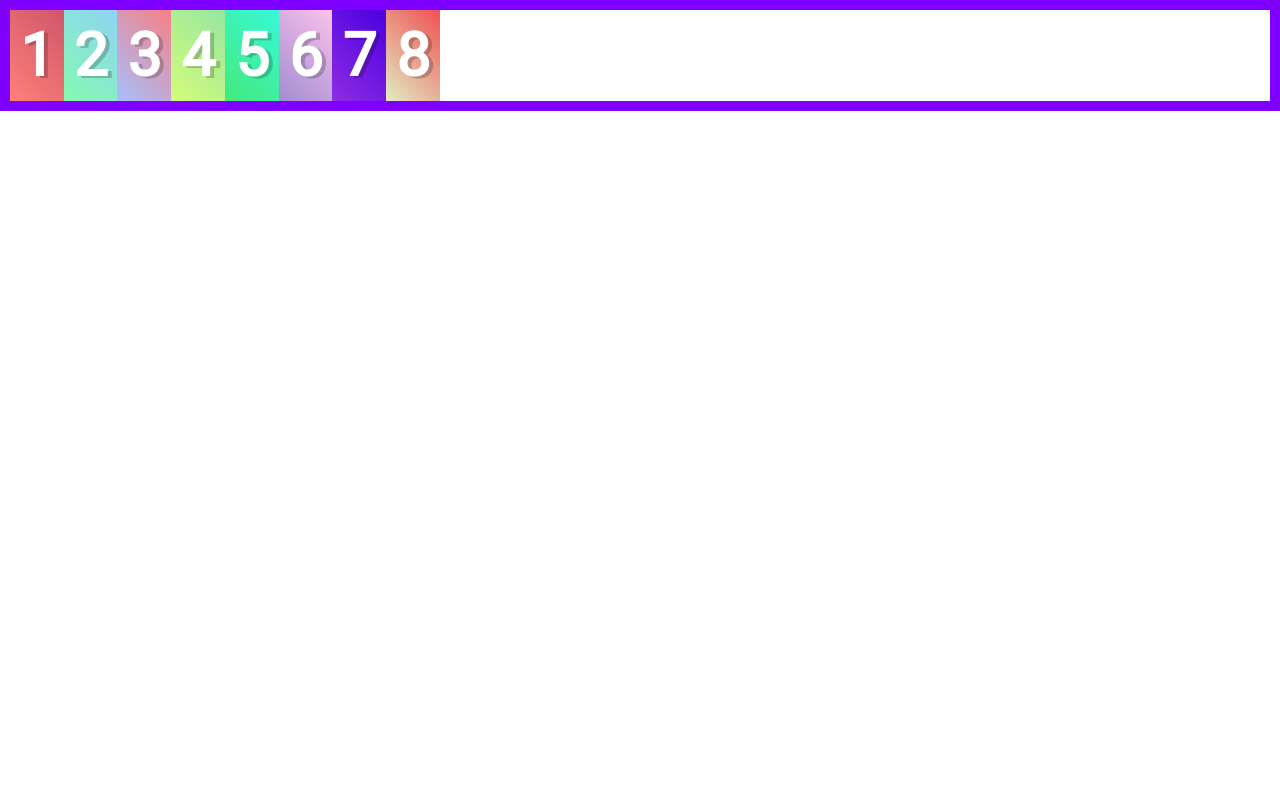
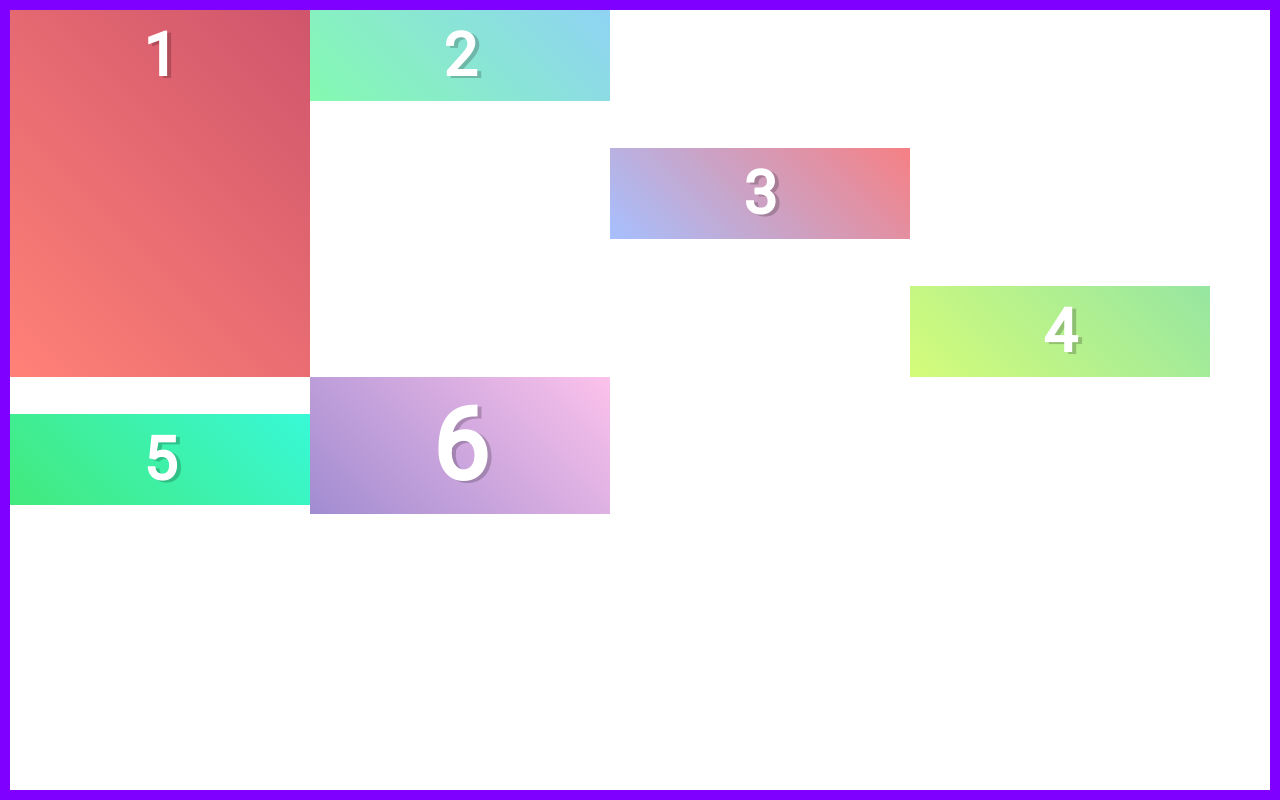
Before and after one commit to dima92/css-flexbox, a plain HTML site: page index.html in a window 1280 px wide. Drawn offline with Linux system fonts and the light colour scheme.

Commit message:
add lesson_07

```diff
--- a/index.html
+++ b/index.html
@@ -15,8 +15,6 @@
   <div class="flex-item item-4">4</div>
   <div class="flex-item item-5">5</div>
   <div class="flex-item item-6">6</div>
-  <div class="flex-item item-7">7</div>
-  <div class="flex-item item-8">8</div>
 </div>
 </body>
 </html>
--- a/styles.css
+++ b/styles.css
@@ -52,4 +52,36 @@
 /* Custom styles */
 .flex-container {
   display: flex;
+  height: 100vh;
+  flex-wrap: wrap;
+  /* flex-direction: column; */
 }
+
+.flex-item {
+  width: 300px;
+}
+
+.item-1 {
+  align-self: stretch;
+}
+
+.item-2 {
+  align-self: flex-start;
+}
+
+.item-3 {
+  align-self: center;
+}
+
+.item-4 {
+  align-self: flex-end;
+}
+
+.item-5 {
+  align-self: baseline;
+}
+
+.item-6 {
+  align-self: baseline;
+  font-size: 100px;
+}
```
